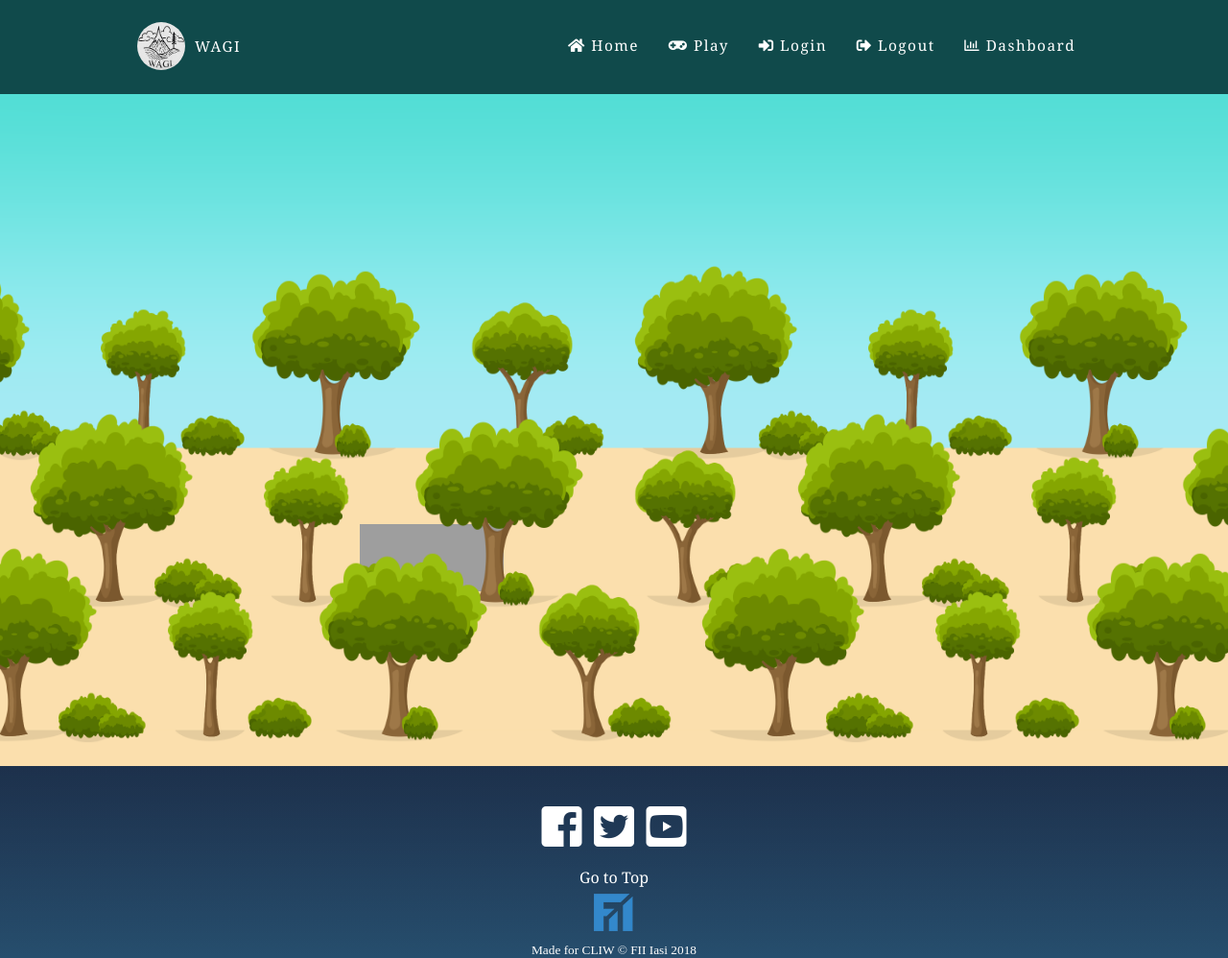
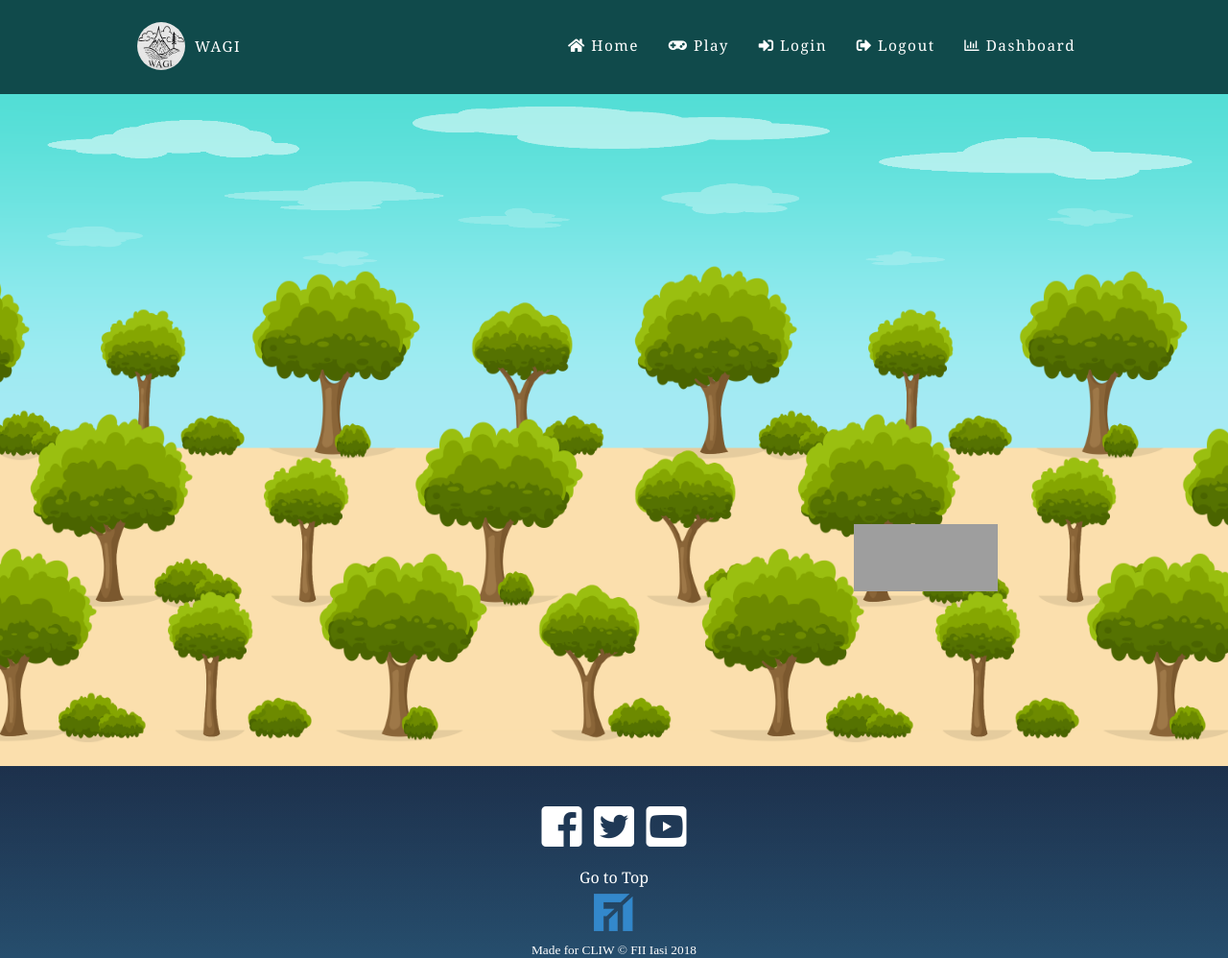
Before and after one commit to cristian1997/CLIW-fert, a PHP site: page /play.html in a window 1280 px wide. Shown: the whole page at 96% size. Run offline with PHP 8.4, Linux system fonts and the light colour scheme; some libraries are stand-ins or nearby versions; grey boxes are pictures that could not be loaded.

Commit message:
implementing colleagues suggestions

```diff
--- a/play.html
+++ b/play.html
@@ -68,33 +68,30 @@
 
     <div class="content__container">
 
+        <div id="game__playground">
 
+            <div id="trees_and_bushes">
+                <img class="fit_playground" src="misc/images/playground/02_trees_and_bushes.png" alt="trees">
+                <img class="fit_playground" src="misc/images/playground/02_trees_and_bushes.png" alt="trees">
+                <img class="fit_playground" src="misc/images/playground/02_trees_and_bushes.png" alt="trees">
+                <img class="fit_playground" src="misc/images/playground/02_trees_and_bushes.png" alt="trees">
+                <img class="fit_playground" src="misc/images/playground/02_trees_and_bushes.png" alt="trees">
+                <img class="fit_playground" src="misc/images/playground/02_trees_and_bushes.png" alt="trees">
+                <img class="fit_playground" src="misc/images/playground/02_trees_and_bushes.png" alt="trees">
+                <img class="fit_playground" src="misc/images/playground/02_trees_and_bushes.png" alt="trees">
+                <img class="fit_playground" src="misc/images/playground/02_trees_and_bushes.png" alt="trees">
+            </div>
 
+            <div id="clouds" class="fit_background">
+                <img class="fit_background fit_playground background" src="misc/images/playground/11_background.png" alt="trees">
+                <img class="fit_background fit_playground background" src="misc/images/playground/08_clouds.png" alt="trees">
+                <img class="fit_background fit_playground background" src="misc/images/playground/09_distant_clouds1.png" alt="trees">
+                <img class="fit_background fit_playground background" src="misc/images/playground/10_distant_clouds.png" alt="trees">
+            </div>
 
-
-
-
-        <div id="game__playground">
-            <img id="background" class="fit_background fit_playground" src="misc/images/playground/11_background.png" alt="trees">
-
-            <img id="walking_deer__1"  src="misc/images/playground/fawn_run_cycle.gif" alt="Deer">
-
-
-            <img id="trees_and_bushes__1" class="fit_playground"  src="misc/images/playground/02_trees_and_bushes.png" alt="trees">
-            <img id="trees_and_bushes__2" class="fit_playground" src="misc/images/playground/02_trees_and_bushes.png" alt="trees">
-            <img id="trees_and_bushes__3" class="fit_playground" src="misc/images/playground/02_trees_and_bushes.png" alt="trees">
-            <img id="trees_and_bushes__4" class="fit_playground" src="misc/images/playground/02_trees_and_bushes.png" alt="trees">
-            <img id="trees_and_bushes__5" class="fit_playground" src="misc/images/playground/02_trees_and_bushes.png" alt="trees">
-            <img id="trees_and_bushes__6" class="fit_playground" src="misc/images/playground/02_trees_and_bushes.png" alt="trees">
-            <img id="trees_and_bushes__7" class="fit_playground" src="misc/images/playground/02_trees_and_bushes.png" alt="trees">
-            <img id="trees_and_bushes__8" class="fit_playground" src="misc/images/playground/02_trees_and_bushes.png" alt="trees">
-            <img id="trees_and_bushes__9" class="fit_playground" src="misc/images/playground/02_trees_and_bushes.png" alt="trees">
-
-
-
-            <img id="clouds__1" class="fit_background fit_playground" src="misc/images/playground/08_clouds.png" alt="trees">
-            <img id="clouds__2" class="fit_background fit_playground" src="misc/images/playground/09_distant_clouds1.png" alt="trees">
-            <img id="clouds__3" class="fit_background fit_playground" src="misc/images/playground/10_distant_clouds.png" alt="trees">
+            <div id="walking__deers" class="fit_background">
+                <img src="misc/images/playground/fawn_run_cycle.gif" alt="Deer">
+            </div>
         </div>
 
 
--- a/style/play.css
+++ b/style/play.css
@@ -13,9 +13,18 @@
 
 .fit_background {
     width: 100%;
+    height: 100%;
 }
 
-#walking_deer__1 {
+#clouds {
+    position: absolute;
+}
+
+#walking__deers {
+    position: absolute;
+}
+
+#walking__deers img:nth-child(1) {
     z-index: 3;
     width: 150px;
     height: 70px;
@@ -25,7 +34,7 @@
     animation: move_deer 10s linear infinite;
 }
 
-#background {
+.background {
     z-index: 1
 }
 
@@ -40,165 +49,165 @@
 
 @media only screen and (max-width: 600px) {
 
-    #trees_and_bushes__1 {
+    #trees_and_bushes img:nth-child(1) {
         top: 20%;
         left: -100px;
         z-index: 4;
     }
 
-    #trees_and_bushes__2 {
+    #trees_and_bushes img:nth-child(2) {
         display: none;
     }
 
-    #trees_and_bushes__3 {
+    #trees_and_bushes img:nth-child(3) {
         display: none
     }
 
-    #trees_and_bushes__4 {
+    #trees_and_bushes img:nth-child(4) {
         top: 0%;
         left: 0px;
         z-index: 3;
     }
 
-    #trees_and_bushes__5 {
+    #trees_and_bushes img:nth-child(5) {
         display: none;
     }
 
-    #trees_and_bushes__6 {
+    #trees_and_bushes img:nth-child(6) {
         display: none;
     }
 
-    #trees_and_bushes__7 {
+    #trees_and_bushes img:nth-child(7) {
         top: -22%;
         left: -170px;
         z-index: 2;
     }
 
-    #trees_and_bushes__8 {
+    #trees_and_bushes img:nth-child(8) {
         display: none;
     }
 
-    #trees_and_bushes__9 {
+    #trees_and_bushes img:nth-child(9) {
         display: none;
     }
 
-    #walking_deer__1 {
+    #walking_deers img:nth-child(1) {
         animation-duration: 10s
     }
 }
 
 @media only screen and (min-width: 601px) and (max-width:1200px) {
 
-    #trees_and_bushes__1 {
+    #trees_and_bushes img:nth-child(1) {
         top: 20%;
         left: -100px;
         z-index: 4;
     }
 
-    #trees_and_bushes__2 {
+    #trees_and_bushes img:nth-child(2) {
         top: 20%;
         left: 700px;
         z-index: 4;
     }
 
-    #trees_and_bushes__3 {
+    #trees_and_bushes img:nth-child(3) {
         display: none;
     }
 
-    #trees_and_bushes__4 {
+    #trees_and_bushes img:nth-child(4) {
         top: 0%;
         left: 0px;
         z-index: 3;
     }
 
-    #trees_and_bushes__5 {
+    #trees_and_bushes img:nth-child(5) {
         top: 0%;
         left: 800px;
         z-index: 3;
     }
 
-    #trees_and_bushes__6 {
+    #trees_and_bushes img:nth-child(6) {
         display: none;
     }
 
-    #trees_and_bushes__7 {
+    #trees_and_bushes img:nth-child(7) {
         top: -22%;
         left: -170px;
         z-index: 2;
     }
 
-    #trees_and_bushes__8 {
+    #trees_and_bushes img:nth-child(8) {
         top: -22%;
         left: 630px;
         z-index: 2;
     }
 
-    #trees_and_bushes__9 {
+    #trees_and_bushes img:nth-child(9) {
         display: none;
     }
 
-    #walking_deer__1 {
+    #walking_deers img:nth-child(1) {
         animation-duration: 15s
     }
 }
 
 @media only screen and (min-width: 1201px) {
 
-    #trees_and_bushes__1 {
+    #trees_and_bushes img:nth-child(1) {
         top: 20%;
         left: -100px;
         z-index: 4;
     }
 
-    #trees_and_bushes__2 {
+    #trees_and_bushes img:nth-child(2) {
         top: 20%;
         left: 700px;
         z-index: 4;
     }
 
-    #trees_and_bushes__3 {
+    #trees_and_bushes img:nth-child(3) {
         top: 20%;
         left: 1500px;
         z-index: 4;
     }
 
-    #trees_and_bushes__4 {
+    #trees_and_bushes img:nth-child(4) {
         top: 0%;
         left: 0px;
         z-index: 3;
     }
 
-    #trees_and_bushes__5 {
+    #trees_and_bushes img:nth-child(5) {
         top: 0%;
         left: 800px;
         z-index: 3;
     }
 
-    #trees_and_bushes__6 {
+    #trees_and_bushes img:nth-child(6) {
         top: 0%;
         left: 1600px;
         z-index: 3;
     }
 
-    #trees_and_bushes__7 {
+    #trees_and_bushes img:nth-child(7) {
         top: -22%;
         left: -170px;
         z-index: 2;
     }
 
-    #trees_and_bushes__8 {
+    #trees_and_bushes img:nth-child(8) {
         top: -22%;
         left: 630px;
         z-index: 2;
     }
 
-    #trees_and_bushes__9 {
+    #trees_and_bushes img:nth-child(9) {
         top: -22%;
         left: 1430px;
         z-index: 2;
     }
 
-    #walking_deer__1 {
+    #walking_deers img:nth-child(1) {
         animation-duration: 20s
     }
 }
```
